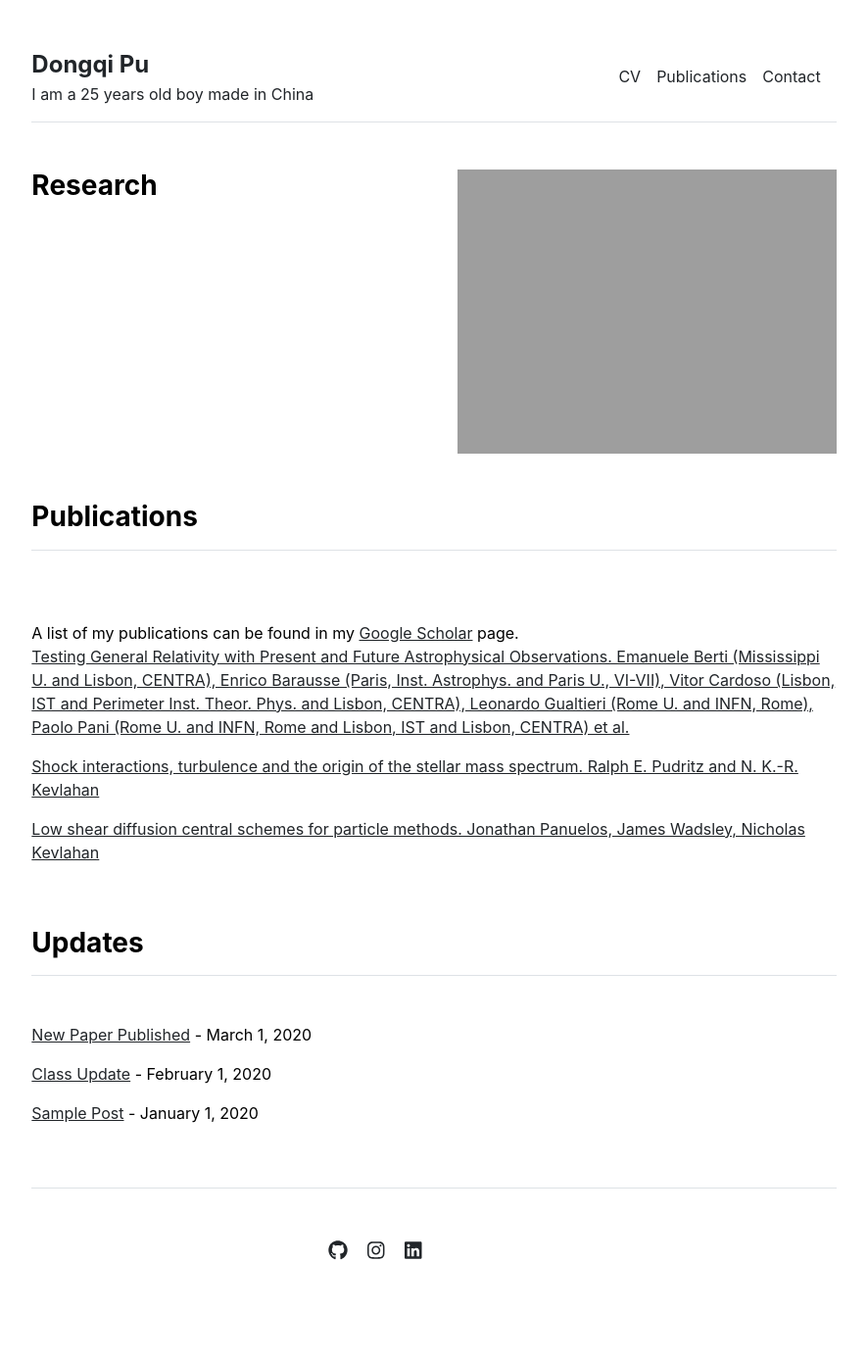
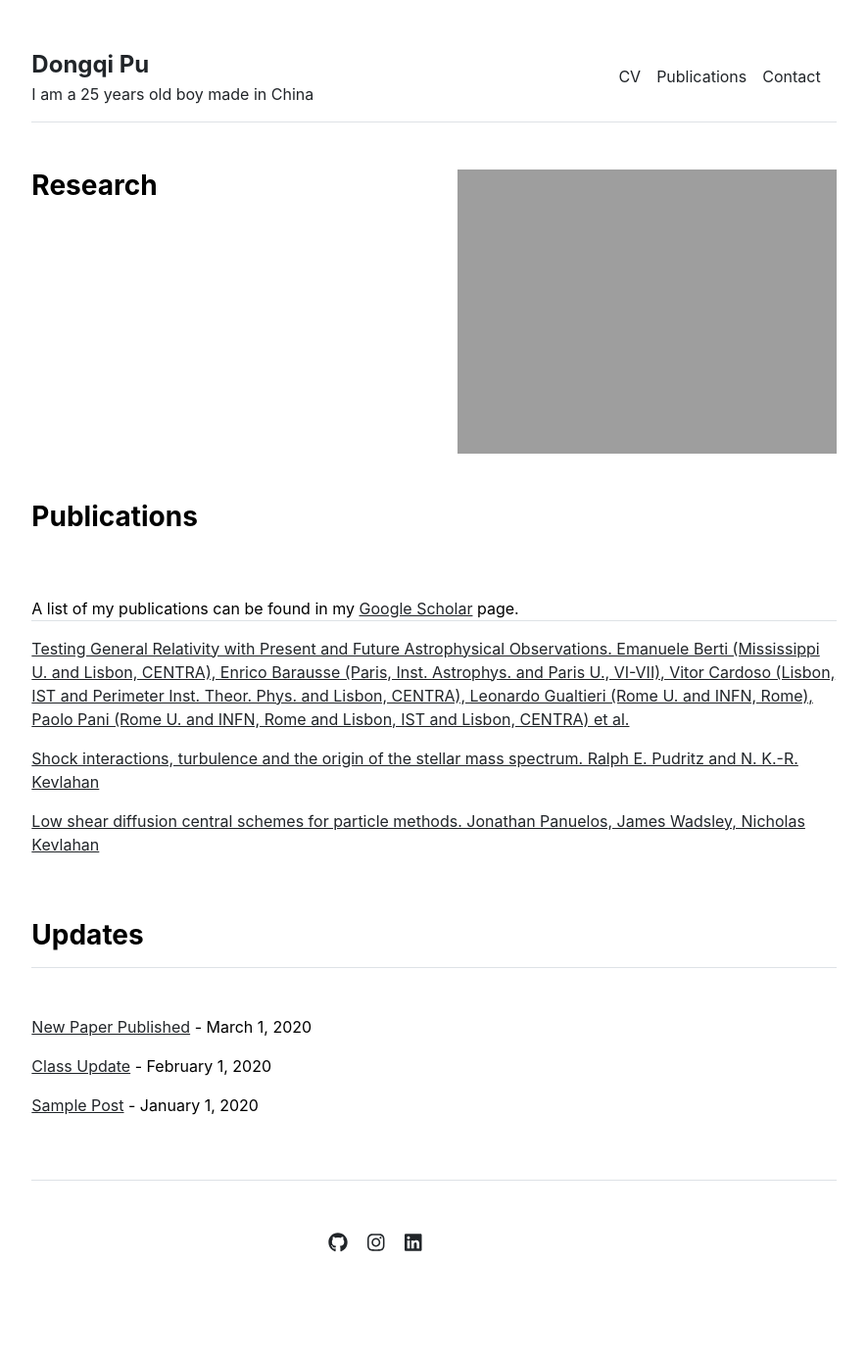
Before and after one commit to pudongqi/pudongqi.github.io, a Jekyll site: the page built from index.md, in a window 1280 px wide. Shown: the whole page at 98% size, without its empty margins (197-1082 px from the left). Built offline with Jekyll 4.4.1, drawn with Linux system fonts in a browser that asks for light colours.

Commit message:
no message

```diff
--- a/_includes/publications.html
+++ b/_includes/publications.html
@@ -1,9 +1,9 @@
 <div class="row g-5 mb-5">
   <div>
-    <h3 class="fw-bold border-bottom pb-3 mb-5">Publications</h3>
-    <br>A list of my publications can be found in my
-      <a href="https://scholar.google.com/citations?user=19E9mYMAAAAJ&hl=en" target="_blank">Google Scholar</a> page.
-    </br>
+    <h3 class="fw-bold pb-3 mb-5">Publications</h3>
+    <p class="border-bottom">A list of my publications can be found in my
+        <a href="https://scholar.google.com/citations?user=19E9mYMAAAAJ&hl=en" target="_blank">Google Scholar</a> page.
+    </p>
     {% if page.title == "Home" %}
       {% for item in site.data.publications.featured %}
         <p><a href="{{ item.url }}">{{ item.name }}</a></p>
```
